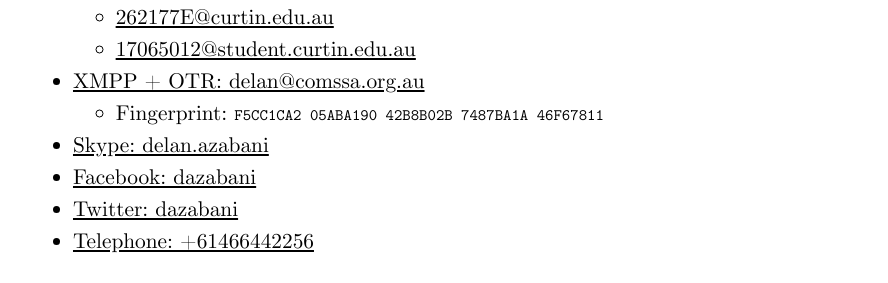
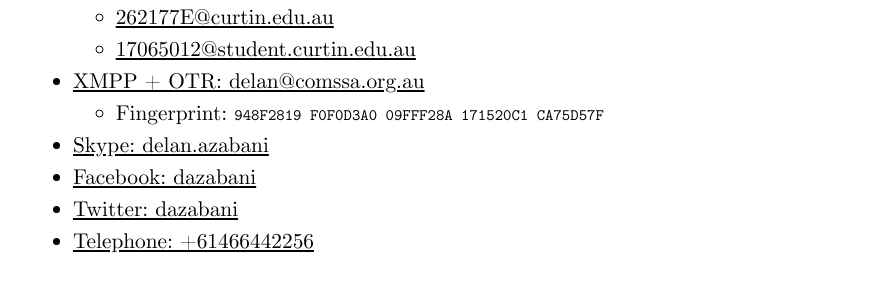
Before and after one commit to delan/www.azabani.com, a Jekyll site: the page built from contact/index.html, in a window 1280 px wide. Shown: the part 559-842 px from the top of the page, without its empty margins (183-1071 px from the left). Built offline with Jekyll 4.4.1, drawn with Linux system fonts in a browser that asks for light colours.

Commit message:
updated OTR fingerprint

```diff
--- a/contact/index.html
+++ b/contact/index.html
@@ -29,7 +29,7 @@
 			>XMPP + OTR: delan@comssa.org.au</a>
 		<ul>
 			<li>Fingerprint: <code>
-				F5CC1CA2 05ABA190 42B8B02B 7487BA1A 46F67811
+				948F2819 F0F0D3A0 09FFF28A 171520C1 CA75D57F
 			</code>
 		</ul>
 	<li><a href="skype:delan.azabani?chat">Skype: delan.azabani</a>
```
